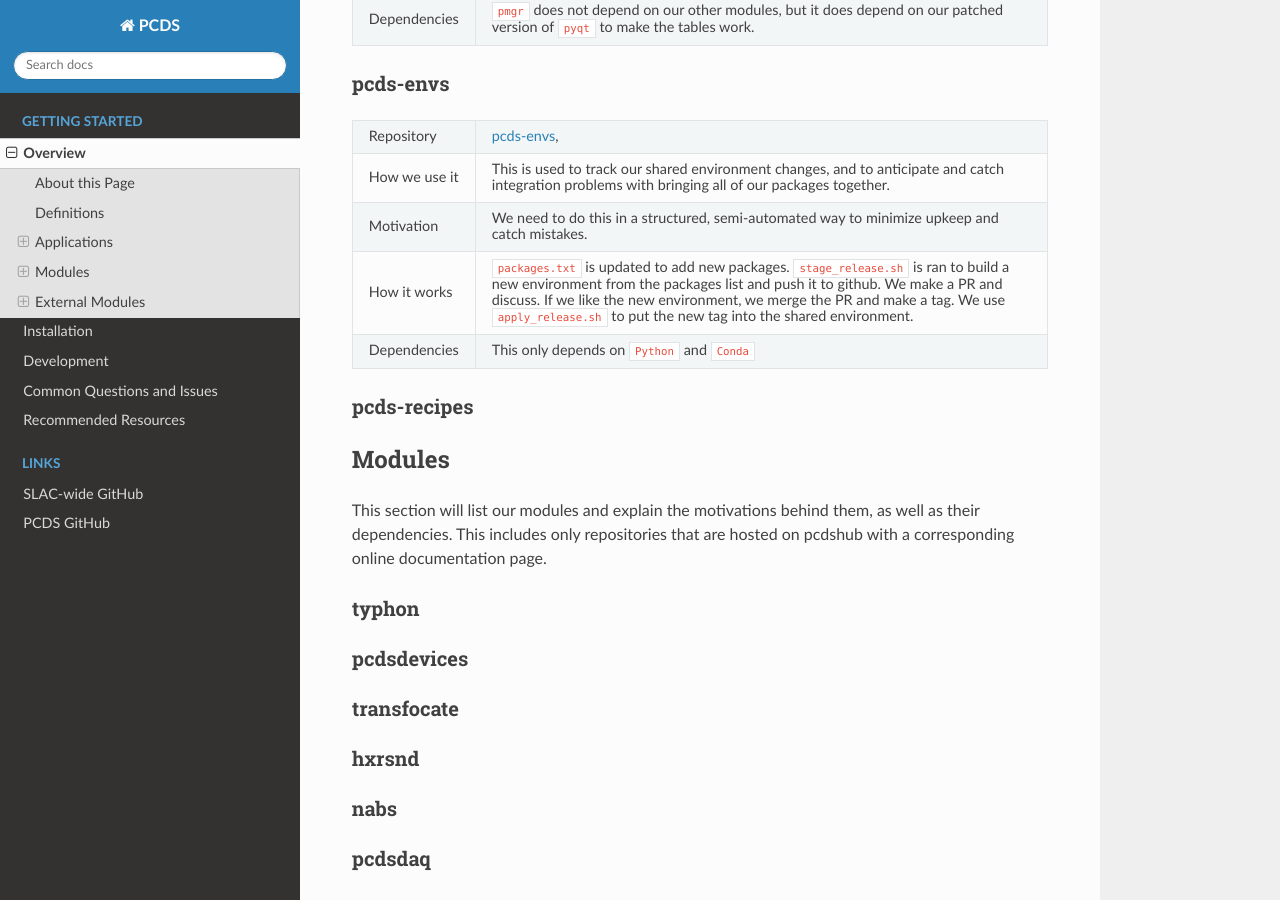
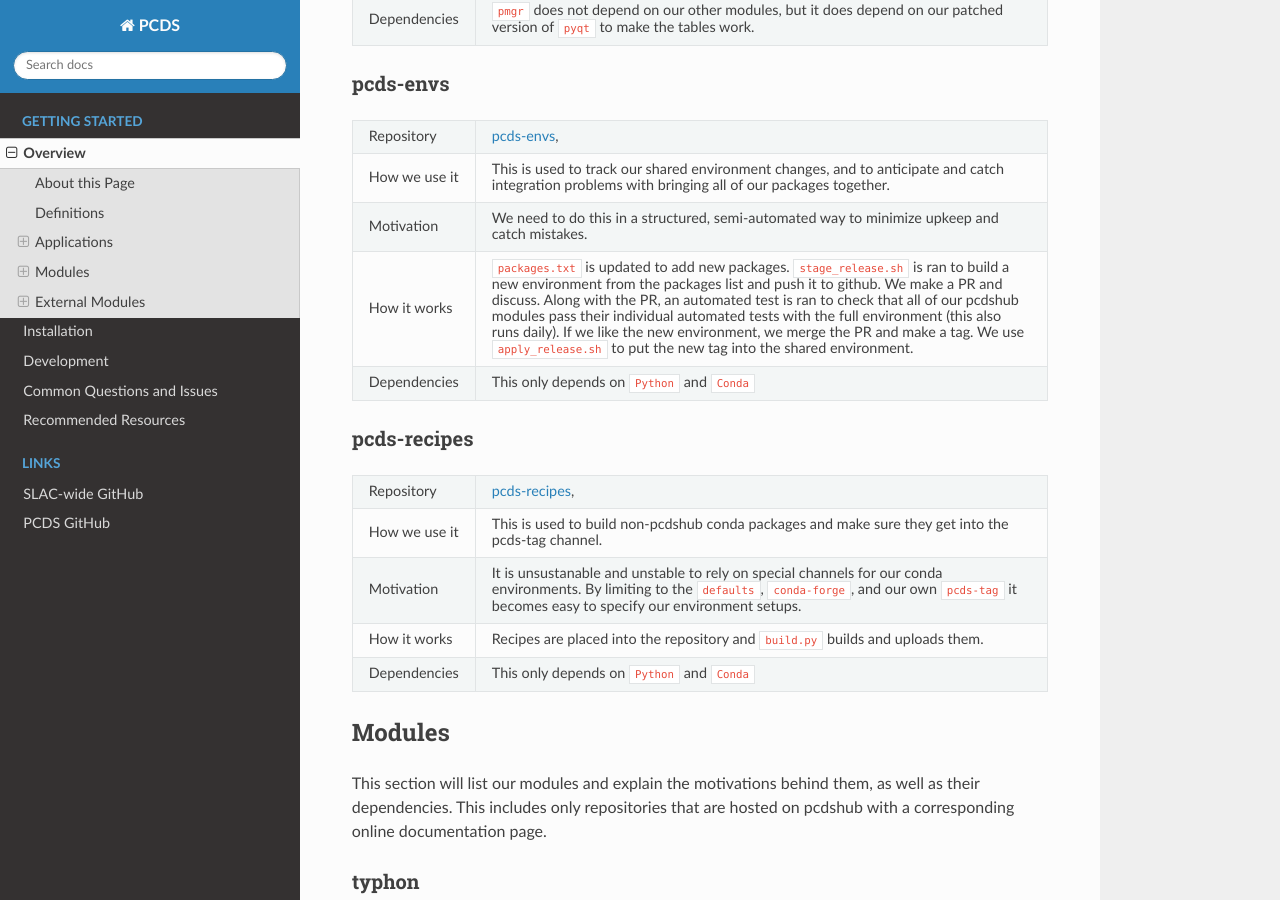
Before and after one commit to pcdshub/pcdshub.github.io, a Sphinx documentation site: the page built from source/overview.rst, in a window 1280 px wide and 900 px high, scrolled down 2695 px. Built offline with Sphinx 7.4.7 and the Read the Docs theme 2.0.0, drawn with Linux system fonts in a browser that asks for light colours.

Commit message:
WIP: Add pcds-recipes

```diff
--- a/source/overview.rst
+++ b/source/overview.rst
@@ -182,6 +182,9 @@
 How it works  ``packages.txt`` is updated to add new packages.
               ``stage_release.sh`` is ran to build a new environment from the
               packages list and push it to github. We make a PR and discuss.
+              Along with the PR, an automated test is ran to check that all
+              of our pcdshub modules pass their individual automated tests
+              with the full environment (this also runs daily).
               If we like the new environment, we merge the PR and make a tag.
               We use ``apply_release.sh`` to put the new tag into the shared
               environment.
@@ -191,6 +194,22 @@
 
 pcds-recipes
 ------------
+============= ================================================================
+Repository    `pcds-recipes <https://github.com/pcdshub/pcds-recipes>`_,
+
+How we use it This is used to build non-pcdshub conda packages and make sure
+              they get into the pcds-tag channel.
+
+Motivation    It is unsustanable and unstable to rely on special channels for
+              our conda environments. By limiting to the ``defaults``,
+              ``conda-forge``, and our own ``pcds-tag`` it becomes easy to
+              specify our environment setups.
+
+How it works  Recipes are placed into the repository and ``build.py`` builds
+              and uploads them.
+
+Dependencies  This only depends on ``Python`` and ``Conda``
+============= ================================================================
 
 
 Modules
```
